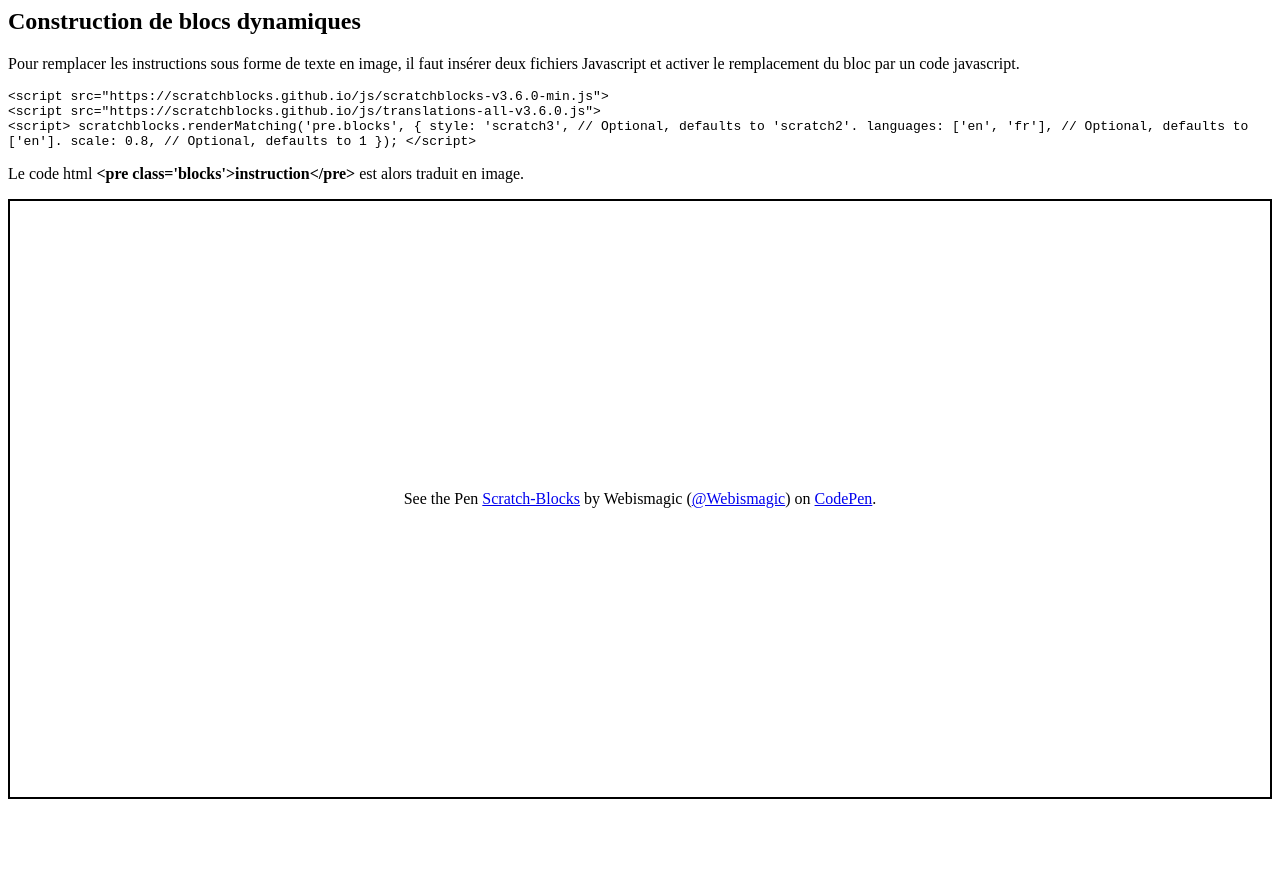
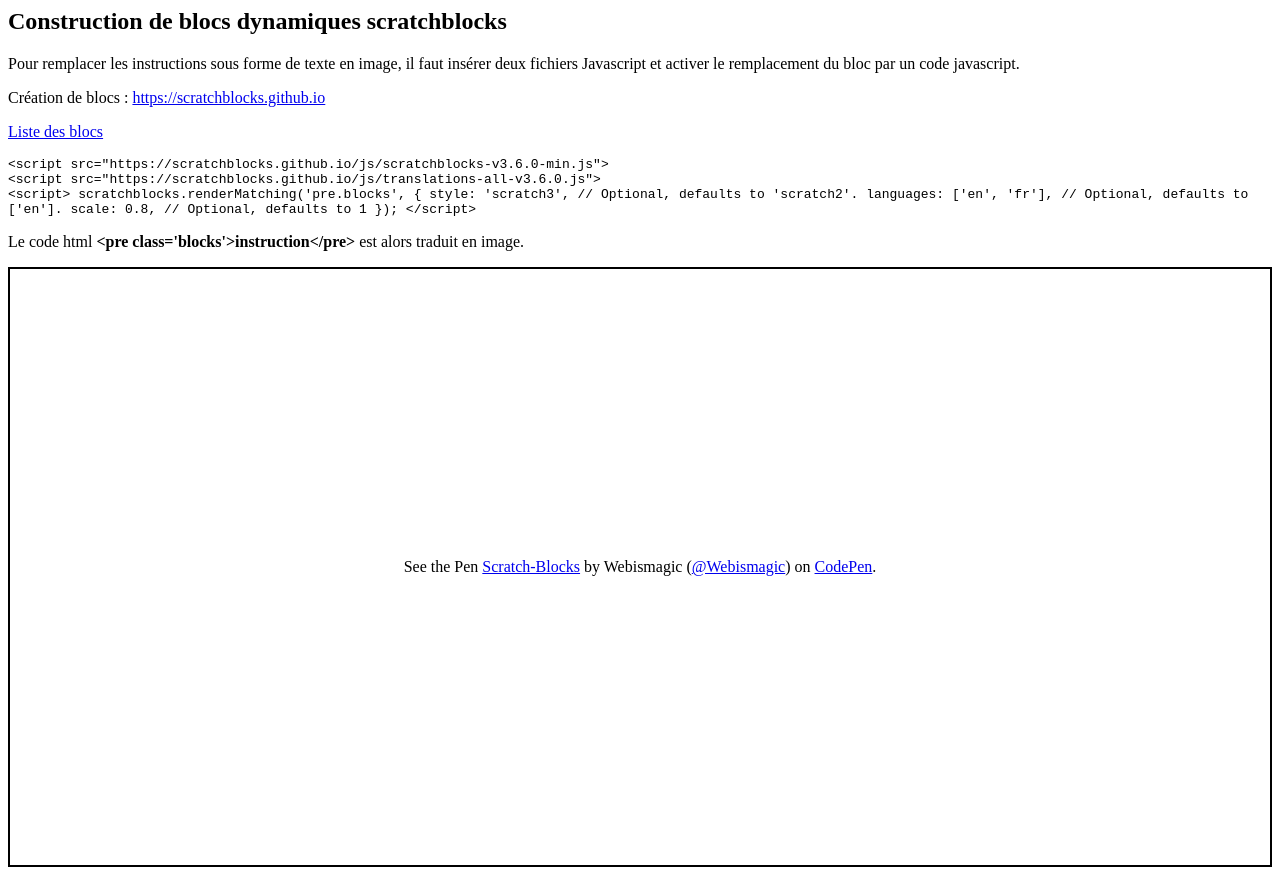
Before and after one commit to Webismagic/blocs, a plain HTML site: page scratch/index.html in a window 1280 px wide. Before the commit the page ends 815 px from the top, so only its background shows below. Drawn offline with Linux system fonts and the light colour scheme; a script that the page names is missing.

Commit message:
Update index.html

```diff
--- a/scratch/index.html
+++ b/scratch/index.html
@@ -1,19 +1,25 @@
 <head></head>
 <body>
-  <h2>Construction de blocs dynamiques</h2>
+  <h2>Construction de blocs dynamiques scratchblocks</h2>
 <p>Pour remplacer les instructions sous forme de texte en image, il faut insérer deux fichiers Javascript et activer le remplacement du bloc par un code javascript.</p>
-<div>
-  <code>    &lt;script src="https://scratchblocks.github.io/js/scratchblocks-v3.6.0-min.js"&gt;<br>
-&lt;script src="https://scratchblocks.github.io/js/translations-all-v3.6.0.js"&gt;</code>
+  <p>Création de blocs : <a href="https://scratchblocks.github.io">https://scratchblocks.github.io</a></p>
+  <p><a href="blocs.html">Liste des blocs</a></p>
+  <div>
+  <code>
+    &lt;script src="https://scratchblocks.github.io/js/scratchblocks-v3.6.0-min.js"&gt;<br>
+    &lt;script src="https://scratchblocks.github.io/js/translations-all-v3.6.0.js"&gt;
+  </code>
   </div>
   <div>
-<code>&lt;script&gt;
+<code>
+  &lt;script&gt;
 scratchblocks.renderMatching('pre.blocks', {
 style:     'scratch3',   // Optional, defaults to 'scratch2'.
 languages: ['en', 'fr'], // Optional, defaults to ['en'].
 scale: 0.8,                // Optional, defaults to 1
 });
-&lt;/script&gt;</code>
+&lt;/script&gt;
+    </code>
   </div>
 <p>Le code html <strong>&lt;pre class='blocks'&gt;instruction&lt;/pre&gt;</strong> est alors traduit en image.</p>
 <p>
```
